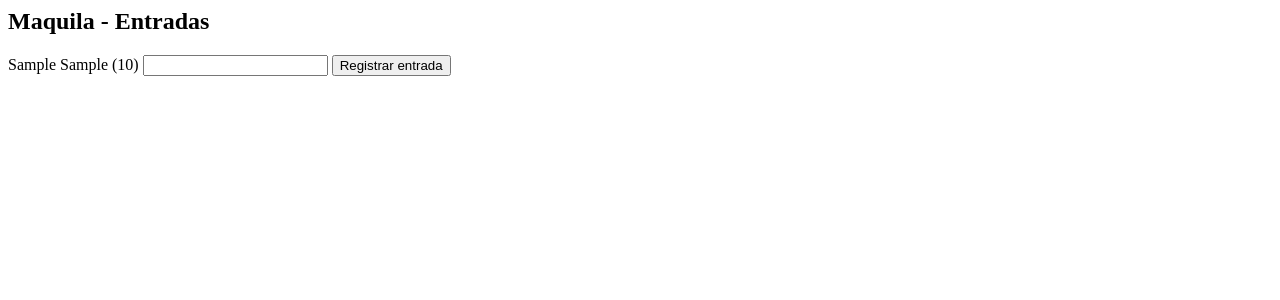
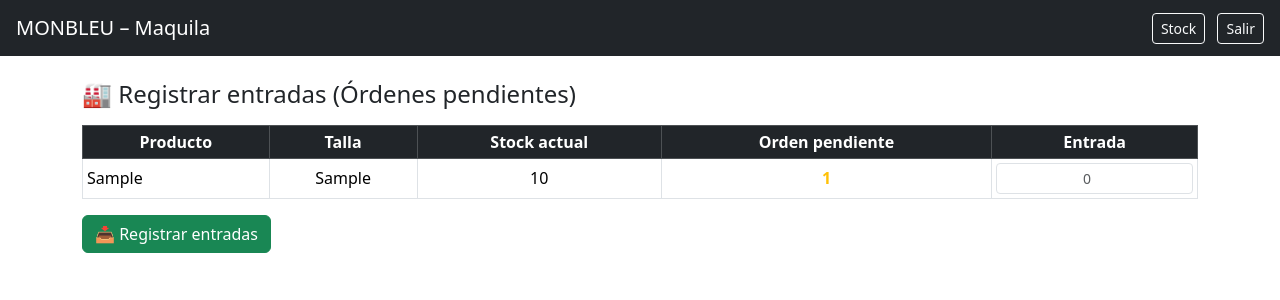
Before and after one commit to AnglAjc/STOCKMONBLEU, a Flask app: template templates/maquila.html in a window 1280 px wide. Shown: the top 300 px of the page. Run offline with Flask 3, Linux system fonts and the light colour scheme; the template is opened without the code that fills it: values that come from a table or form of the project are taken from there, others are empty; tables that the repository leaves empty hold one stand-in row (values such as "Sample post").

Commit message:
Refactor maquila.html for improved layout and styling

```diff
--- a/templates/maquila.html
+++ b/templates/maquila.html
@@ -1,9 +1,72 @@
-<h2>Maquila - Entradas</h2>
-{% for i in data %}
-<form method="post">
-<input type="hidden" name="id" value="{{ i.id }}">
-{{ i.producto }} {{ i.talla }} ({{ i.stock }})
-<input name="cantidad" type="number">
-<button>Registrar entrada</button>
-</form>
-{% endfor %}
+<!DOCTYPE html>
+<html lang="es">
+<head>
+    <meta charset="UTF-8">
+    <title>Maquila - Entradas</title>
+    <link href="https://cdn.jsdelivr.net/npm/bootstrap@5.3.2/dist/css/bootstrap.min.css" rel="stylesheet">
+</head>
+<body>
+
+<nav class="navbar navbar-dark bg-dark px-3">
+    <span class="navbar-brand">MONBLEU – Maquila</span>
+    <div>
+        <a href="/" class="btn btn-outline-light btn-sm me-2">Stock</a>
+        <a href="/logout" class="btn btn-outline-light btn-sm">Salir</a>
+    </div>
+</nav>
+
+<div class="container mt-4">
+
+    <h4 class="mb-3">🏭 Registrar entradas (Órdenes pendientes)</h4>
+
+    {% if data|length == 0 %}
+        <div class="alert alert-success">
+            No hay órdenes de compra pendientes 🎉
+        </div>
+    {% else %}
+
+    <form method="post">
+
+        <table class="table table-bordered table-sm align-middle">
+            <thead class="table-dark text-center">
+                <tr>
+                    <th>Producto</th>
+                    <th>Talla</th>
+                    <th>Stock actual</th>
+                    <th>Orden pendiente</th>
+                    <th>Entrada</th>
+                </tr>
+            </thead>
+            <tbody>
+                {% for i in data %}
+                <tr class="text-center">
+                    <td class="text-start">{{ i.producto }}</td>
+                    <td>{{ i.talla }}</td>
+                    <td>{{ i.stock }}</td>
+                    <td class="fw-bold text-warning">{{ i.orden_compra }}</td>
+                    <td>
+                        <input
+                            type="number"
+                            class="form-control form-control-sm text-center"
+                            name="entrada_{{ i.id }}"
+                            min="0"
+                            max="{{ i.orden_compra }}"
+                            placeholder="0"
+                        >
+                    </td>
+                </tr>
+                {% endfor %}
+            </tbody>
+        </table>
+
+        <button class="btn btn-success">
+            📥 Registrar entradas
+        </button>
+
+    </form>
+
+    {% endif %}
+</div>
+
+</body>
+</html>
```
